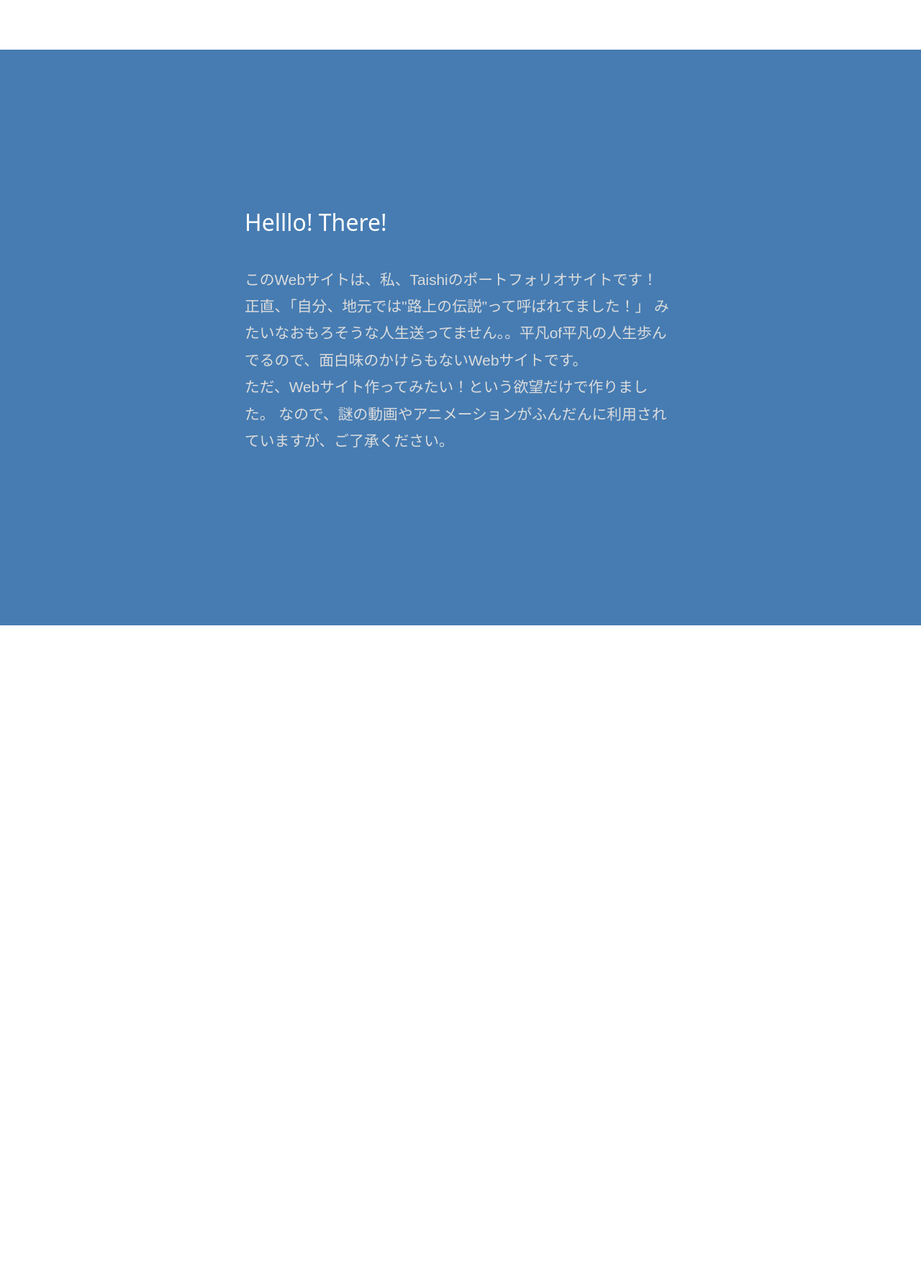
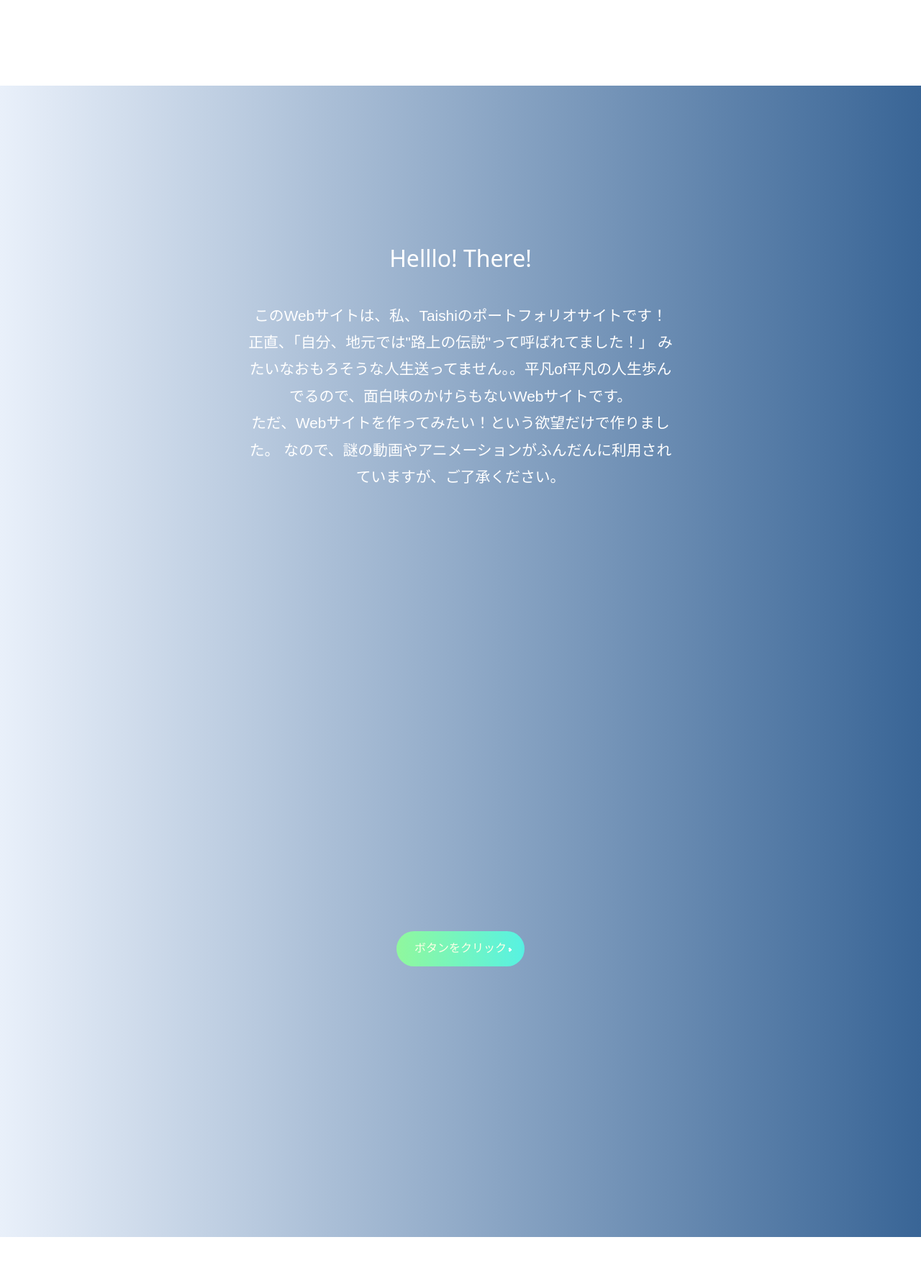
Before and after one commit to taishi29/my-website, a Django app: page /pages/ in a window 1280 px wide. Shown: the part 801-2570 px from the top of the page at 72% size. Before the commit the page ends 1670 px from the top, so only its background shows below. Run offline with Django 5.2, Linux system fonts and the light colour scheme.

Commit message:
コンテンツを加えました。

```diff
--- a/mysite/pages/static/pages/css/style.css
+++ b/mysite/pages/static/pages/css/style.css
@@ -1,5 +1,7 @@
 @charset "UTF-8";
-
+/* ===========================================
+ * head
+ * ======================================== */
 html {
     font-size: 100%;
 }
@@ -12,7 +14,10 @@ img {
     padding: 0 4%;
 }
 
-/* HEADER */
+
+/* ===========================================
+ * header
+ * ======================================== */
 .page-header {
     display: flex;
     justify-content: space-between;
@@ -41,8 +46,9 @@ img {
     color: #0bd;
 }
 
-
-/* HOME */
+/* ===========================================
+ * body
+ * ======================================== */
 .home-content {
     text-align: center;
     margin-top: 10%;
@@ -74,7 +80,7 @@ img {
     font-size: 1.3rem;
     line-height: 1.8;
     font-family: 'Noto Sans JP', sans-serif; /* 日本語のフォントを指定 */
-    color: #dcdcdc;
+    color: #ffffff;
 }
 
 /* 背景動画 */
@@ -89,8 +95,14 @@ img {
     filter: brightness(50%); /* 明るさを50%に設定して暗くする */
 }
 
+/* 背景 */
+.original-gradient {
+    height: 200px;
+    width: 100%;
+    background-image: linear-gradient(270deg, rgba(57, 101, 150, 1), rgba(233, 240, 250, 1));
+  }
+
 .additional-content {
-    background-color: #467cb2; /* 背景色を設定 */
     color: #ffffff; /* テキストの色 */
     min-height: 100vh; /* 画面全体の高さを確保 */
     margin-top: 60vh;
@@ -98,36 +110,39 @@ img {
     align-items: center;
     justify-content: center;
 }
+.additional-content-2 {
+    color: #ffffff; /* テキストの色 */
+    min-height: 100vh; /* 画面全体の高さを確保 */
+    display: flex;
+    align-items: center;
+    justify-content: center;
+}
 
 
-
-/*---------------------------- アニメーション ----------------------------*/
-/* 初期状態のスタイル */
+/* ===========================================
+ * animation : 要素のアニメーション関係
+ * ======================================== */
+/* 要素の出現 */
 .hidden {
     opacity: 0;
-    transition: opacity 0.2s ease-in-out;
+    transition: opacity 0.8s ease-in-out;
 }
 .visible {
     opacity: 1;
 }
 
-/*----------------------------
- extinction｜消滅
-----------------------------*/
+/* extinction|要素の消滅 */
 .extinction {
     opacity: 1.0;
-    transition: opacity 0.2s ease-in-out; /* フェードアウトの速度と効果 */
+    transition: opacity 0.5s ease-in-out; /* フェードアウトの速度と効果 */
 }
  .extinction.on {
     opacity: 0;
  }
 
-
-  /*----------------------------
-scroll_up ｜下から上へ出現
-----------------------------*/
+/* scroll_up |上から出現 */
 .scroll_up {
-    transition: 0.8s ease-in-out;
+    transition: 0.5s ease-in-out;
     transform: translateY(30px);
     opacity: 0;
   }
@@ -136,9 +151,7 @@ scroll_up ｜下から上へ出現
     opacity: 1.0;
   }
 
-  /*----------------------------
-  scroll_left ｜左から出現
-  ----------------------------*/
+/* scroll_left |左から出現 */
   .scroll_left {
       transition: 0.8s ease-in-out;
       transform: translateX(-30px);
@@ -149,9 +162,7 @@ scroll_up ｜下から上へ出現
       transform: translateX(0);
   }
 
-  /*----------------------------
-  scroll_right ｜右から出現
-  ----------------------------*/
+  /* scroll_right |右から出現 */
   .scroll_right {
       transition: 0.8s ease-in-out;
       transform: translateX(30px);
@@ -161,3 +172,52 @@ scroll_up ｜下から上へ出現
       opacity: 1.0;
       transform: translateX(0);
   }
+
+/* ===========================================
+ * bottun : ボタンのデザイン
+ * ======================================== */
+ .button a {
+    position: relative;
+    display: flex;
+    justify-content: space-around;
+    align-items: center;
+    margin: 0 auto;
+    border-radius: 9999px;
+    max-width: 250px;
+    padding: 10px 25px;
+    font-family: "Noto Sans Japanese";
+    color: #fdffe6;
+    line-height: 1.8;
+    text-decoration: none;
+    transition: 0.3s ease-in-out;
+    font-weight: 500;
+    background: linear-gradient(270deg, #3bade3 0%, #5d78ff 25%, #59f2e0 51%, hsl(127, 88%, 77%) 100%);
+    background-position: 1% 50%;
+    background-size: 200% auto;
+    transition: all 0.3s ease-out;
+}
+.button a:hover {
+    color: #fff;
+    background-position: 99% 50%;
+    transform: scale(1.05);
+    /*ボックスの影*/
+    box-shadow: 0 15px 15px rgba(87,111,230,0.4);
+}
+.button a:after {
+    content: '';
+    width: 5px;
+    height: 5px;
+    border-top: 3px solid #fff;
+    border-right: 3px solid #fff;
+    transform: rotate(45deg) translateY(-50%);
+    position: absolute;
+    top: 50%;
+    right: 20px;
+    border-radius: 1px;
+    transition: 0.3s ease-in-out;
+}
+body{
+    vertical-align:middle;
+    padding: 50px 0;
+    text-align: center;
+}
--- a/mysite/pages/templates/pages/index.html
+++ b/mysite/pages/templates/pages/index.html
@@ -42,7 +42,7 @@
             </div>
         </section>
 
-        <section class="additional-content">
+        <section class="additional-content original-gradient">
             <div class="content-section scroll_up">
                 <h2 class="section-content">Helllo! There!<h3>
                 <br>
@@ -50,10 +50,18 @@
                     このWebサイトは、私、Taishiのポートフォリオサイトです！<br>
                     正直、「自分、地元では"路上の伝説"って呼ばれてました！」
                     みたいなおもろそうな人生送ってません。。平凡of平凡の人生歩んでるので、面白味のかけらもないWebサイトです。<br>
-                    ただ、Webサイト作ってみたい！という欲望だけで作りました。
+                    ただ、Webサイトを作ってみたい！という欲望だけで作りました。
                     なので、謎の動画やアニメーションがふんだんに利用されていますが、ご了承ください。
                 </p>
         </section>
+
+        <section class="additional-content-2 original-gradient">
+            <div class="button">
+                <a href="#">ボタンをクリック</a>
+              </div>
+        </section>
+
+
 
         <!-- Bootstrap JavaScript -->
         <script src="https://cdn.jsdelivr.net/npm/bootstrap@5.0.2/dist/js/bootstrap.bundle.min.js" integrity="sha384-MrcW6ZMFYlzcLA8Nl+NtUVF0sA7MsXsP1UyJoMp4YLEuNSfAP+JcXn/tWtIaxVXM" crossorigin="anonymous"></script>
```
